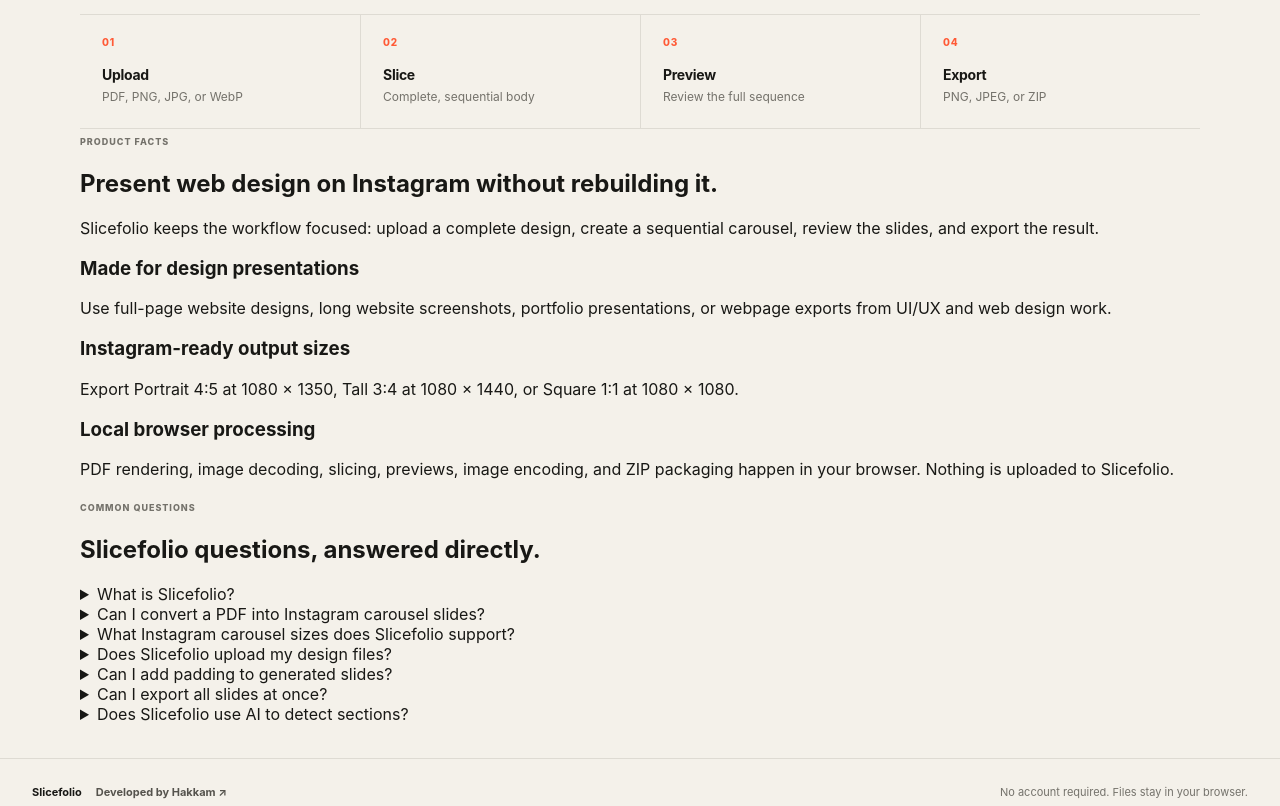
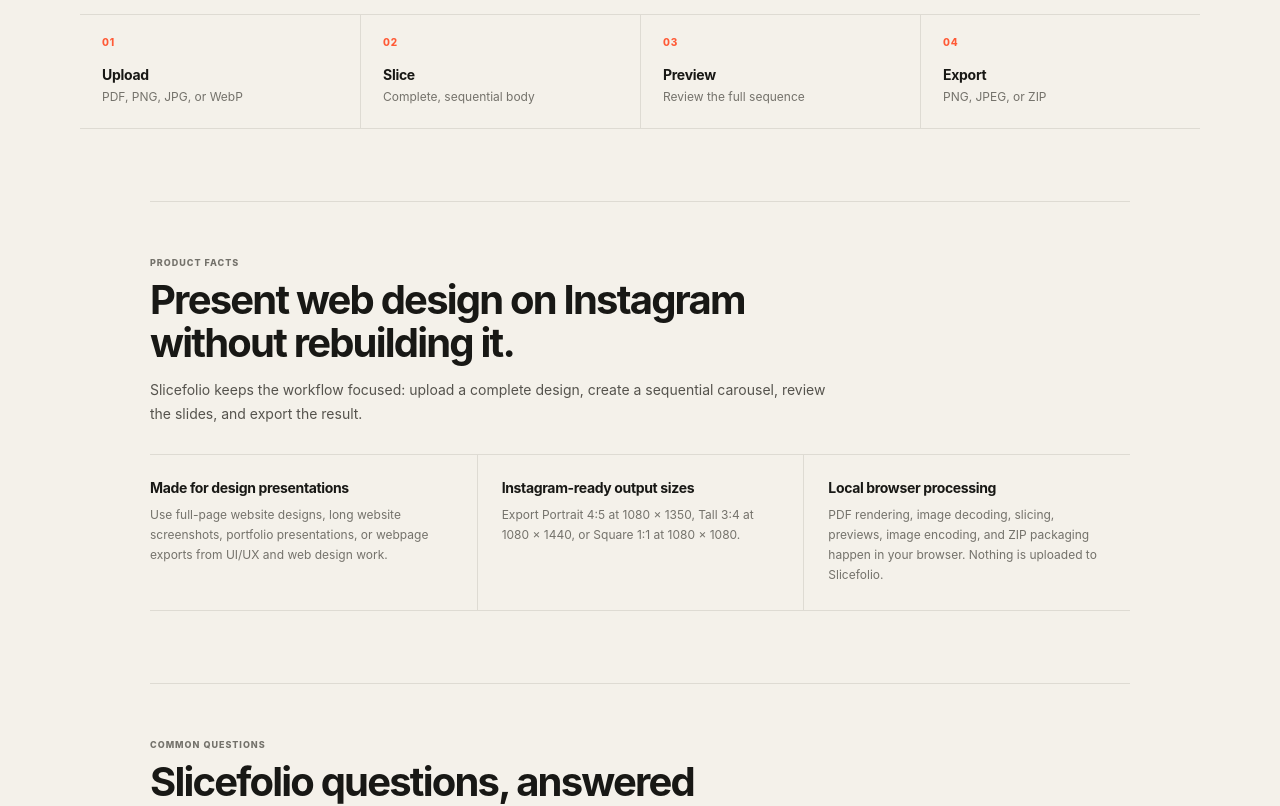
Before and after one commit to Hakkam/slicefolio, a React (Vite) app: page / in a window 1280 px wide. Shown: the part 1120-1926 px from the top of the page. Built offline with nearby package versions, Linux system fonts and the light colour scheme.

Commit message:
Style restrained product facts and FAQ content

```diff
--- a/src/enhancements.css
+++ b/src/enhancements.css
@@ -34,6 +34,118 @@
 .footer-brand-credit a:hover::after {
   transform: scaleX(1);
   transform-origin: left;
+}
+
+.product-facts,
+.faq-section {
+  width: min(980px, 100%);
+  margin: 72px auto 0;
+  padding-top: 56px;
+  border-top: 1px solid var(--line);
+}
+
+.landing-section-intro {
+  max-width: 690px;
+  margin-bottom: 28px;
+}
+
+.landing-section-intro > .section-eyebrow {
+  display: block;
+  margin-bottom: 9px;
+}
+
+.landing-section-intro h2 {
+  margin: 0;
+  font-size: clamp(26px, 3.2vw, 40px);
+  line-height: 1.08;
+  letter-spacing: -0.045em;
+}
+
+.landing-section-intro p {
+  margin: 14px 0 0;
+  color: var(--muted-strong);
+  font-size: 14px;
+  line-height: 1.7;
+}
+
+.fact-grid {
+  display: grid;
+  grid-template-columns: repeat(3, minmax(0, 1fr));
+  border-top: 1px solid var(--line);
+  border-bottom: 1px solid var(--line);
+}
+
+.fact-item {
+  padding: 24px 24px 26px 0;
+}
+
+.fact-item + .fact-item {
+  padding-left: 24px;
+  border-left: 1px solid var(--line);
+}
+
+.fact-item h3 {
+  margin: 0 0 8px;
+  font-size: 14px;
+  line-height: 1.3;
+  letter-spacing: -0.025em;
+}
+
+.fact-item p {
+  margin: 0;
+  color: var(--muted);
+  font-size: 12px;
+  line-height: 1.65;
+}
+
+.faq-section {
+  margin-bottom: 48px;
+}
+
+.faq-list {
+  border-top: 1px solid var(--line);
+}
+
+.faq-list details {
+  border-bottom: 1px solid var(--line);
+}
+
+.faq-list summary {
+  position: relative;
+  padding: 18px 36px 18px 0;
+  list-style: none;
+  cursor: pointer;
+  font-size: 13px;
+  line-height: 1.45;
+  font-weight: 720;
+  letter-spacing: -0.015em;
+}
+
+.faq-list summary::-webkit-details-marker {
+  display: none;
+}
+
+.faq-list summary::after {
+  content: "+";
+  position: absolute;
+  top: 50%;
+  right: 4px;
+  transform: translateY(-50%);
+  color: var(--muted);
+  font-size: 18px;
+  font-weight: 500;
+}
+
+.faq-list details[open] summary::after {
+  content: "−";
+}
+
+.faq-list details p {
+  max-width: 760px;
+  margin: -2px 0 20px;
+  color: var(--muted-strong);
+  font-size: 12px;
+  line-height: 1.7;
 }
 
 .ratio-tall {
@@ -278,7 +390,32 @@
   color: #fff;
 }
 
+@media (prefers-reduced-motion: reduce) {
+  *,
+  *::before,
+  *::after {
+    scroll-behavior: auto !important;
+    animation-duration: 0.01ms !important;
+    animation-iteration-count: 1 !important;
+    transition-duration: 0.01ms !important;
+  }
+}
+
 @media (max-width: 860px) {
+  .fact-grid {
+    grid-template-columns: 1fr;
+  }
+
+  .fact-item,
+  .fact-item + .fact-item {
+    padding: 20px 0;
+    border-left: 0;
+  }
+
+  .fact-item + .fact-item {
+    border-top: 1px solid var(--line);
+  }
+
   .padding-section {
     grid-column: 1 / -1;
   }
@@ -290,6 +427,16 @@
     gap: 6px 12px;
   }
 
+  .product-facts,
+  .faq-section {
+    margin-top: 52px;
+    padding-top: 38px;
+  }
+
+  .landing-section-intro {
+    margin-bottom: 22px;
+  }
+
   .thumbnail-card-shell {
     flex-basis: 104px;
   }
```
